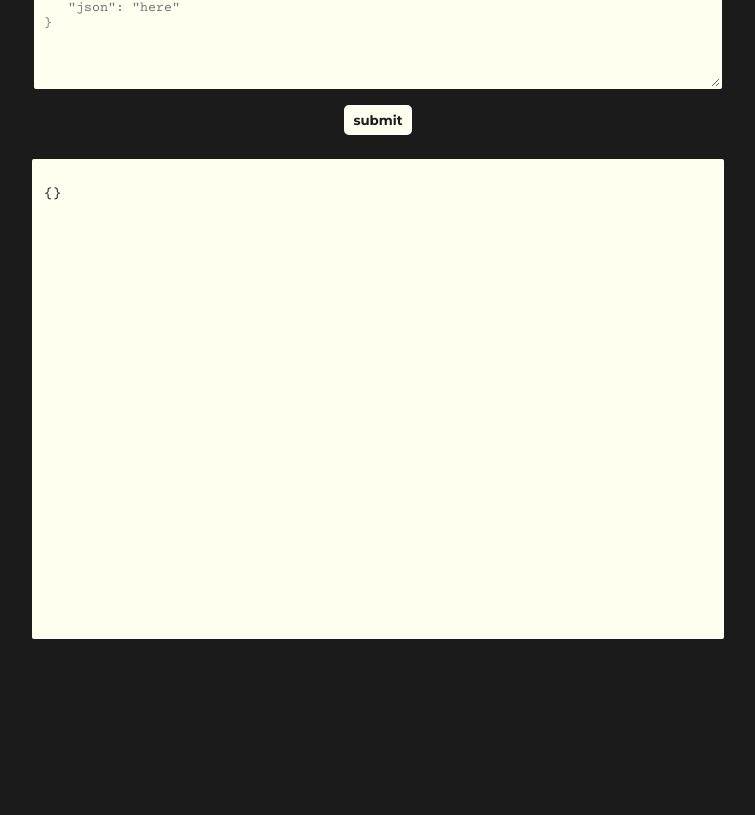
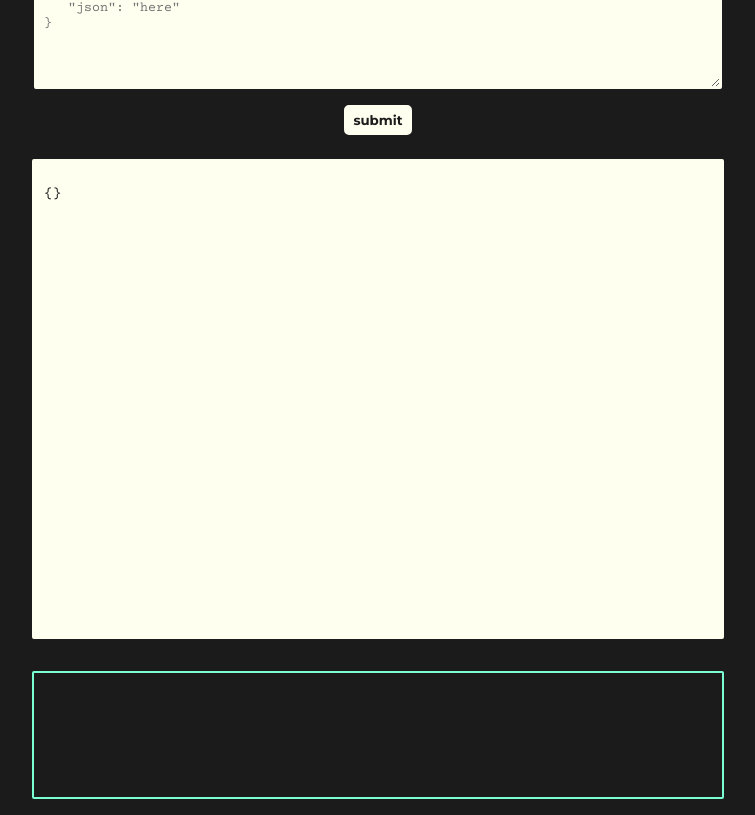
Before and after one commit to sorayabenson/lab-ghostman, a React app: page / in a window 1280 px wide. Shown: the part 260-1075 px from the top of the page, without its empty margins (262-1017 px from the left). Before the commit the page ends 899 px from the top, so only its background shows below. Built offline with nearby package versions, Linux system fonts and the light colour scheme.

Commit message:
history implemented

```diff
--- /dev/null
+++ b/src/components/HistoryItem.jsx
@@ -0,0 +1,19 @@
+import React from 'react';
+import PropTypes from 'prop-types';
+import style from './style.css'
+
+const HistoryItem = ({ method, url }) => {
+    return (
+        <>
+           <h4 className={style.historyH4}>{method}:</h4>
+           <p className={style.historyP}>{url}</p>
+        </>
+    )
+}
+
+HistoryItem.propTypes = {
+    method: PropTypes.string.isRequired,
+    url: PropTypes.string.isRequired,
+}
+
+export default HistoryItem
--- /dev/null
+++ b/src/components/HistoryList.jsx
@@ -0,0 +1,34 @@
+import React from 'react';
+import PropTypes from 'prop-types';
+import HistoryItem from './HistoryItem';
+
+const History = ({ history }) => {
+    return (
+        <ul aria-label='history'>
+            {history.map((historyItem) => {
+                return (
+                    <li
+                        aria-label='history-item'
+                        key={`${historyItem.url}+${historyItem.method}`}
+                    >
+                        <HistoryItem
+                            method={historyItem.method}
+                            url={historyItem.url}
+                        />
+                    </li>
+                )
+            })}
+        </ul>
+    )
+}
+
+History.propTypes = {
+    history: PropTypes.arrayOf(
+        PropTypes.shape({
+            method: PropTypes.string.isRequired,
+            url: PropTypes.string.isRequired,
+        })
+    ).isRequired,
+}
+
+export default History;
--- a/src/components/style.css
+++ b/src/components/style.css
@@ -237,3 +237,46 @@ button:focus {
     font-size: 0.9rem;
     line-height: 1.15rem;
 }
+
+ul {
+    width: 54%;
+    min-height: 8rem;
+    display: flex;
+    flex-direction: column;
+    align-items: center;
+    border: rgb(121, 255, 210) 2px solid;
+    border-radius: 2px;
+    margin-top: 2rem;
+    padding: 1rem;
+    list-style: none;
+
+}
+
+li {
+    width: 75%;
+    min-height: 6rem;
+    display: flex;
+    flex-direction: row;
+    justify-content: flex-start;
+    align-items: center;
+    border: ivory 2px solid;
+    border-radius: 2px;
+    margin: 0.5rem;
+    padding: 1rem;
+    box-shadow: ivory -6px 6px;
+}
+
+.historyH4 {
+    font-size: 1rem;
+    font-weight: 500;
+    margin: 0;
+    margin-right: 0.4rem;
+    padding: 0;
+}
+
+.historyP {
+    font-size: 0.9rem;
+    font-weight: 400;
+    margin: 0;
+    padding: 0;
+}
--- a/src/containers/Ghostman.jsx
+++ b/src/containers/Ghostman.jsx
@@ -2,9 +2,9 @@ import React, { Component } from 'react';
 import '../components/style.css';
 import Spinner from '../components/Spinner';
 import Controls from '../components/Controls';
+import HistoryList from '../components/HistoryList';
+import Results from '../components/Results';
 import { getApi, postApi, putApi, deleteApi } from '../services/api-utils';
-import Results from '../components/Results';
-
 
 export default class Ghostman extends Component {
     state = {
@@ -41,8 +41,15 @@ export default class Ghostman extends Component {
     handleSubmit = async (e) => {
         e.preventDefault();
 
-        const { url, json } = this.state;
+        const { url, json, history, method } = this.state;
         this.setState({ loading: true });
+
+        const historyItem = {
+            method: method,
+            url: url
+        }
+
+        history.push(historyItem);
 
         //if statement determines by method which service to send the url and json to
         if (this.state.method === 'get') {
@@ -61,12 +68,7 @@ export default class Ghostman extends Component {
 
         this.setState({ loading: false });
 
-        //updates results
-        this.refreshResults();
-
-        //regex to shape results: enter after [ enter + 4 spaces after { enter + 8 spaces after , enter + 4 spaces before } enter before ]
-
-        //or use react-json-pretty library
+        console.log(this.state.history);
 
         //makes an object of method, url, json and pushes it to history array
 
@@ -89,6 +91,7 @@ export default class Ghostman extends Component {
                     onSubmit={this.handleSubmit}
                 />
                 <Results results={results}/>
+                <HistoryList history={history}/>
 
             </main>
         )
```
Also changed, not shown: src/components/History.jsx (deleted, +0 -16 lines).
